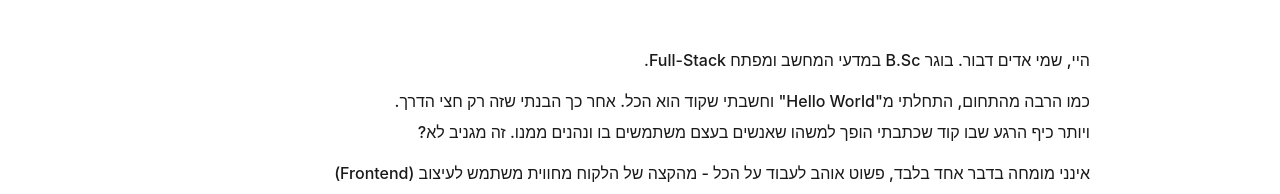
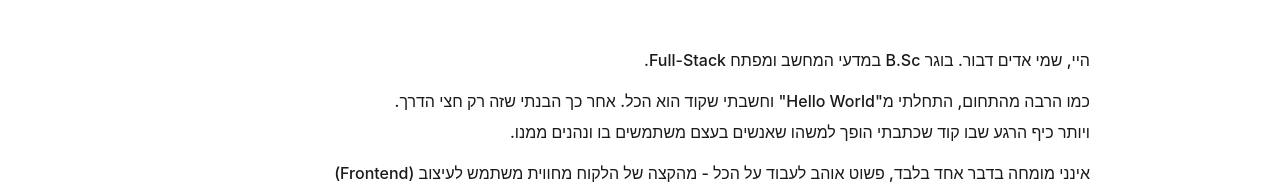
Before and after one commit to AdeemDabour/advoxwebs-portfolio, a website: page index.html in a window 1280 px wide. Shown: the part 2152-2346 px from the top of the page. Drawn offline with Linux system fonts and the light colour scheme.

Commit message:
about me updated

```diff
--- a/index.html
+++ b/index.html
@@ -359,7 +359,7 @@
       <p class="about-text">
         כמו הרבה מהתחום, התחלתי מ"Hello World" וחשבתי שקוד הוא הכל.
         אחר כך הבנתי שזה רק חצי הדרך.<br>
-        ויותר כיף הרגע שבו קוד שכתבתי הופך למשהו שאנשים בעצם משתמשים בו ונהנים ממנו. זה מגניב לא?<br>
+        ויותר כיף הרגע שבו קוד שכתבתי הופך למשהו שאנשים בעצם משתמשים בו ונהנים ממנו.<br>
        </p>
         <p class="about-text">
         אינני מומחה בדבר אחד בלבד, פשוט אוהב לעבוד על הכל -
```
